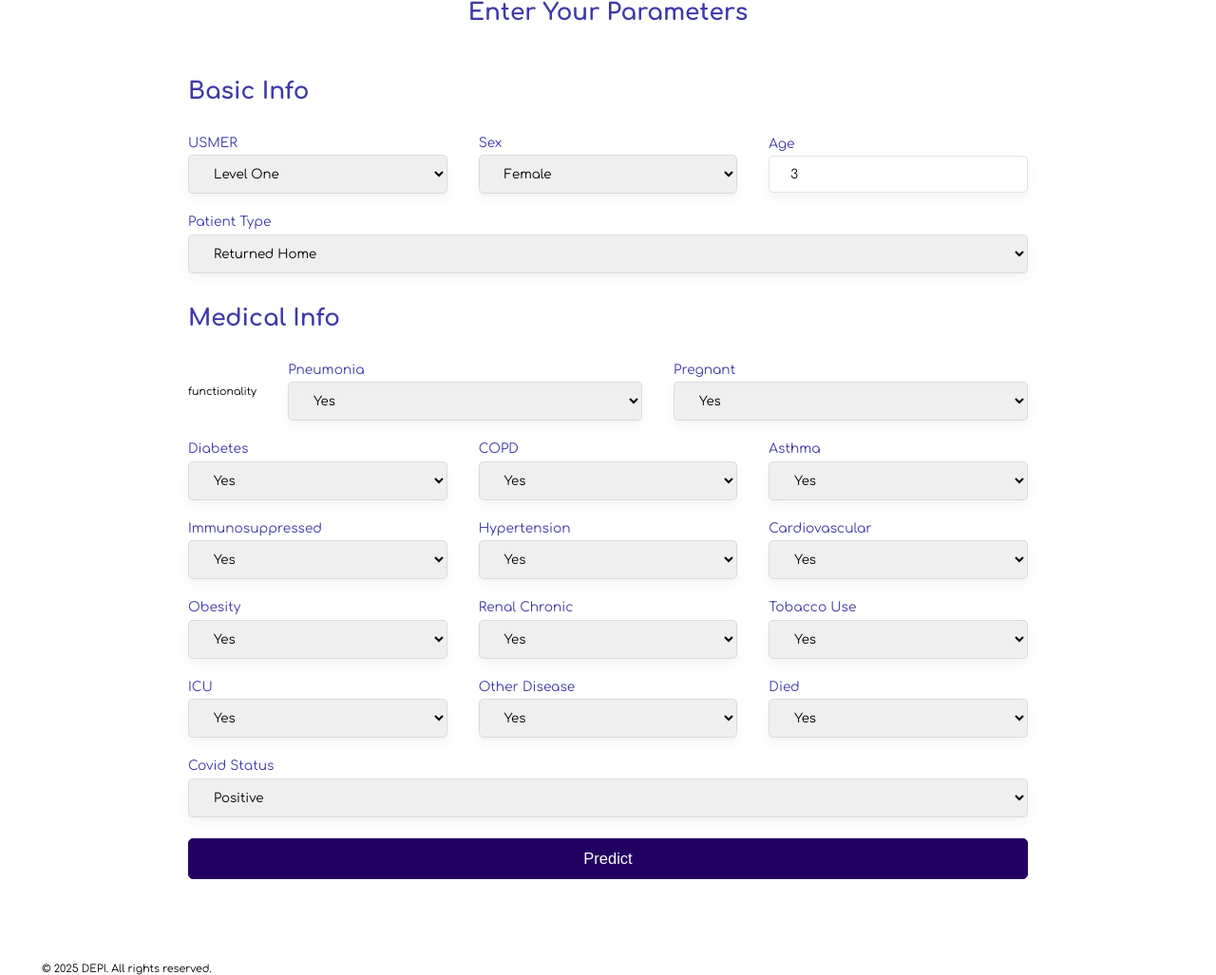
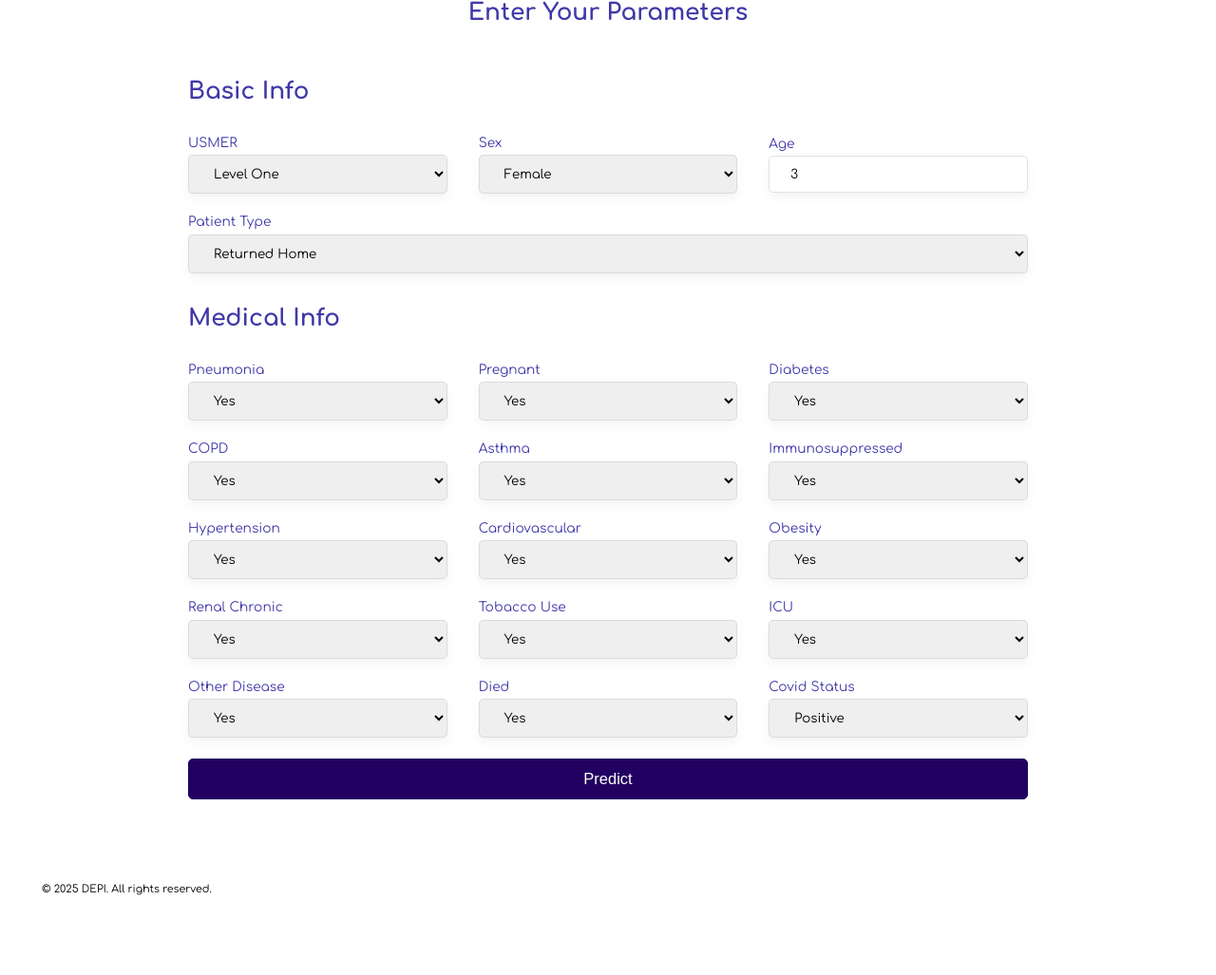
Before and after one commit to ibrahim-egy/COVID_DEPI, a Flask app: page / in a window 1280 px wide. Shown: the part 969-1996 px from the top of the page at 95% size. After the commit the page ends 1912 px from the top, so only its background shows below. Run offline with Flask 3, Linux system fonts and the light colour scheme; some libraries are stand-ins or nearby versions.

Commit message:
fixed index.html

```diff
--- a/templates/index.html
+++ b/templates/index.html
@@ -117,7 +117,7 @@
 			</div>
 
 			<h1 class="form__sub-heading full-width">Medical Info</h1>
-functionality
+
 			<div class="form__group target hide">
 				<label class="form__label" for="intubed">Intubed</label>
 				<select id="intubed" name="intubed" class="form__input">
```
